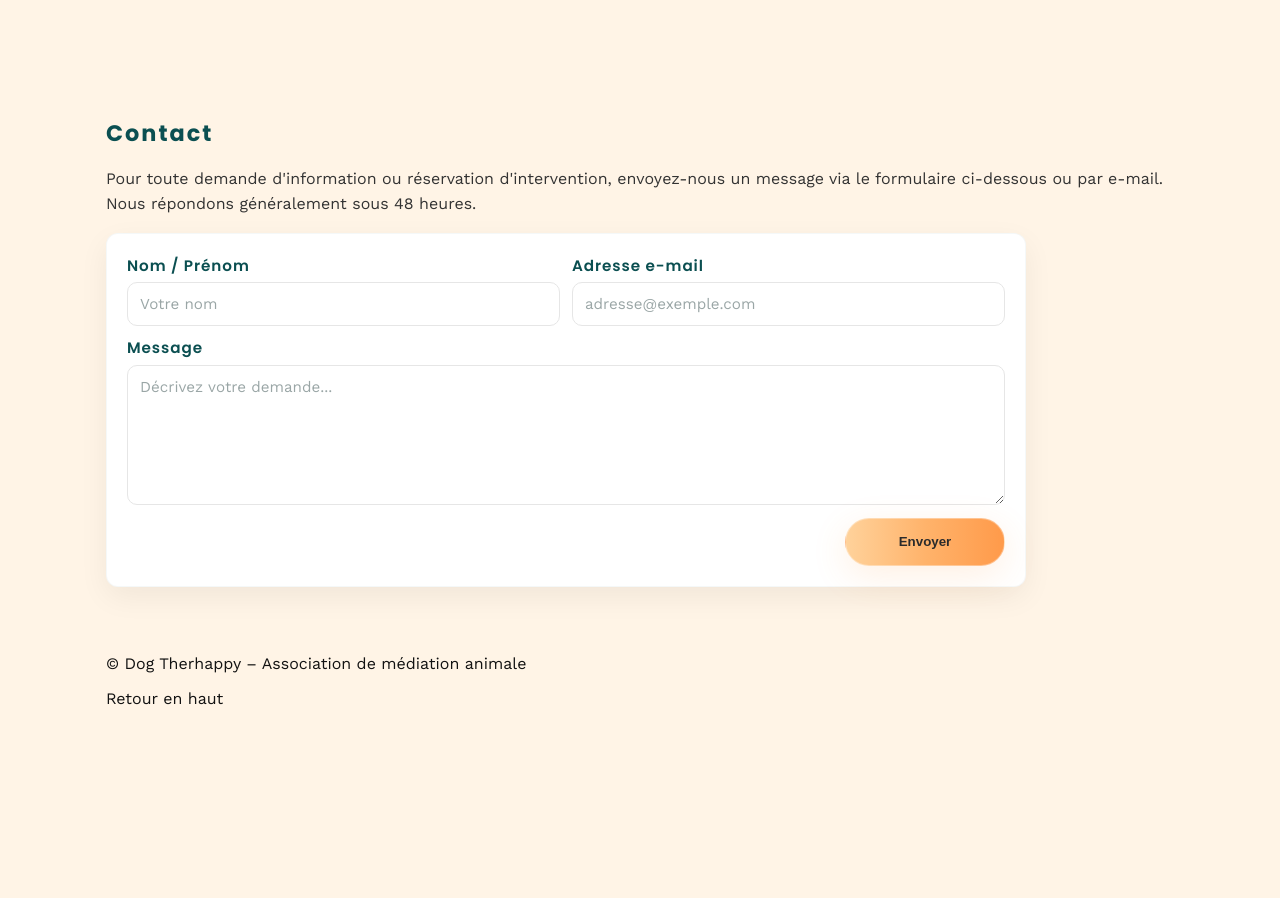
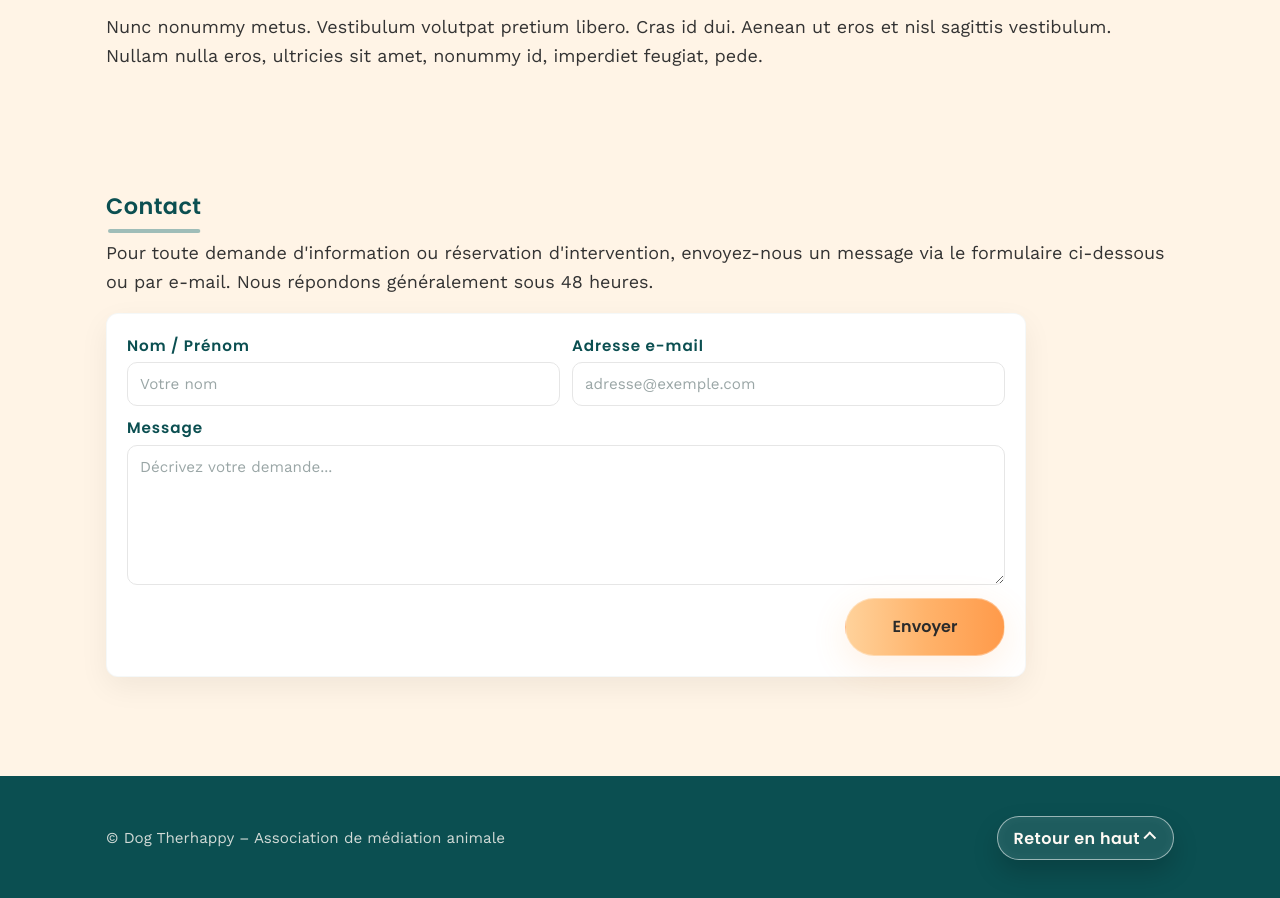
Before and after one commit to clementjcqt/therhappy, a plain HTML site: page index.html in a window 1280 px wide. Shown: the part 1552-2450 px from the top of the page. Before the commit the page ends 2260 px from the top, so only its background shows below. Drawn offline with nearby package versions, Linux system fonts and the light colour scheme.

Commit message:
second version

```diff
--- a/styles.css
+++ b/styles.css
@@ -8,7 +8,7 @@ body {
 }
 
 /* Headings use Poppins for a friendly, modern look */
-h1, h2, h3, h4, h5, h6, .hero-title, .hero-label, .logo a {
+h1, h2, h3, h4, h5, h6, .hero-label, .logo a {
   font-family: 'Poppins', Arial, sans-serif;
   font-weight: 700;
   letter-spacing: 0.08em;
@@ -16,8 +16,9 @@ h1, h2, h3, h4, h5, h6, .hero-title, .hero-label, .logo a {
 
 .hero-title {
   font-family: 'Poppins', Arial, sans-serif;
-  font-weight: 500;
+  font-weight: 700; /* Poppins 700 */
   letter-spacing: 0.04em;
+  text-transform: capitalize; /* classical capitals (Title Case) */
 }
 
 .hero-label {
@@ -26,10 +27,33 @@ h1, h2, h3, h4, h5, h6, .hero-title, .hero-label, .logo a {
 
 /* Section titles */
 .section h2 {
+  position: relative;
+  display: inline-block;
+  margin-bottom: 1.5rem;
   font-family: 'Poppins', Arial, sans-serif;
-  font-weight: 700;
+  font-weight: 600; /* Poppins 600 */
   color: #0b4f51;
-  letter-spacing: 0.09em;
+  letter-spacing: 0.02em;
+  font-size: clamp(32px, 3.6vw, 40px); /* 32–40px */
+  text-transform: capitalize;
+}
+
+.section h2::after {
+  content: "";
+  position: absolute;
+  left: 50%;
+  bottom: -10px;
+  transform: translateX(-50%);
+  width: 95%;
+  height: 4px;
+  background: #0E6B72; /* accent bleu canard */
+  border-radius: 999px;
+  opacity: 0.35;
+}
+
+.section h2::after {
+  animation: underline-breathe 6s ease-in-out infinite;
+  transform-origin: center;
 }
 
 /* Card titles */
@@ -50,6 +74,7 @@ h1, h2, h3, h4, h5, h6, .hero-title, .hero-label, .logo a {
 p, li, .main-nav a, .hero-subtitle, .section p, .card p, .form-row input, .form-row textarea {
   font-family: 'Work Sans', Arial, sans-serif;
   font-weight: 400;
+  font-size: clamp(17px, 1.6vw, 18px); /* paragraphs: Work Sans 17-18px */
 }
 
 .main-nav a {
@@ -107,6 +132,80 @@ a {
   padding: 0 1rem;
 }
 
+.site-footer {
+  background: #0b4f51;
+  color: #fefaf5;
+  padding: 2.5rem 0;
+  margin-top: 3rem;
+}
+
+.footer-inner {
+  display: flex;
+  align-items: center;
+  justify-content: space-between;
+  gap: 1.2rem;
+  flex-wrap: wrap;
+}
+
+.footer-inner p {
+  margin: 0;
+  font-size: 0.95rem;
+  opacity: 0.82;
+}
+
+.footer-nav {
+  display: flex;
+  align-items: center;
+  gap: 0.9rem;
+}
+
+.footer-nav a {
+  color: inherit;
+  font-family: 'Poppins', Arial, sans-serif;
+  font-weight: 600;
+  letter-spacing: 0.03em;
+}
+
+#back-to-top {
+  position: relative;
+  display: inline-flex;
+  align-items: center;
+  gap: 0.4rem;
+  padding: 0.55rem 1.1rem 0.55rem 0.95rem;
+  border-radius: 999px;
+  border: 1px solid rgba(255,255,255,0.55);
+  color: #fffaf4;
+  background: rgba(255,255,255,0.08);
+  box-shadow: inset 0 0 12px rgba(255,255,255,0.05), 0 12px 26px rgba(0,0,0,0.18);
+  transition: transform 200ms ease, box-shadow 200ms ease, background 200ms ease, border-color 200ms ease;
+}
+
+#back-to-top::after {
+  content: "";
+  width: 9px;
+  height: 9px;
+  border-top: 2px solid currentColor;
+  border-right: 2px solid currentColor;
+  transform: rotate(-45deg) translateY(-1px);
+  transform-origin: center;
+}
+
+#back-to-top:hover {
+  background: rgba(255,255,255,0.16);
+  border-color: rgba(255,255,255,0.8);
+  transform: translateY(-2px);
+  box-shadow: inset 0 0 18px rgba(255,255,255,0.08), 0 16px 30px rgba(0,0,0,0.22);
+}
+
+#back-to-top:focus-visible {
+  outline: 2px solid #ffd29b;
+  outline-offset: 3px;
+}
+
+.footer-nav a:not(#back-to-top) {
+  opacity: 0.85;
+}
+
 /* SECTIONS */
 .section {
   padding: 3.2rem 0;
@@ -123,6 +222,7 @@ a {
   color: #333;
   line-height: 1.6;
 }
+
 
 /* Cards grid for 'pour-qui' */
 .cards {
@@ -201,6 +301,23 @@ a {
 @media (max-width: 600px) {
   .cards { grid-template-columns: 1fr; }
   .section { padding: 2rem 0; }
+}
+
+@media (max-width: 600px) {
+  .footer-inner {
+    flex-direction: column;
+    align-items: flex-start;
+    gap: 0.75rem;
+  }
+
+  .footer-nav {
+    width: 100%;
+  }
+
+  #back-to-top {
+    width: 100%;
+    justify-content: center;
+  }
 }
 
 .logo a {
@@ -475,7 +592,9 @@ a {
   display: inline-block;
   padding: 0.85rem 1.6rem;
   border-radius: 999px;
-  font-weight: 700;
+  font-family: 'Poppins', Arial, sans-serif; /* buttons use Poppins */
+  font-weight: 600; /* Poppins 600 */
+  font-size: 16px;
   transition: transform 260ms cubic-bezier(0.2,0.9,0.2,1), box-shadow 260ms cubic-bezier(0.2,0.9,0.2,1), background 200ms ease;
   text-decoration: none;
   vertical-align: middle;
@@ -552,6 +671,12 @@ a {
   0% { transform: scale(1); opacity: 0.8 }
   50% { transform: scale(1.05); opacity: 1 }
   100% { transform: scale(1); opacity: 0.8 }
+}
+
+@keyframes underline-breathe {
+  0% { transform: translateX(-50%) scaleX(1); opacity: .38; }
+  50% { transform: translateX(-50%) scaleX(1.06); opacity: .45; }
+  100% { transform: translateX(-50%) scaleX(1); opacity: .38; }
 }
 
 /* HERO RESPONSIVE */
```
